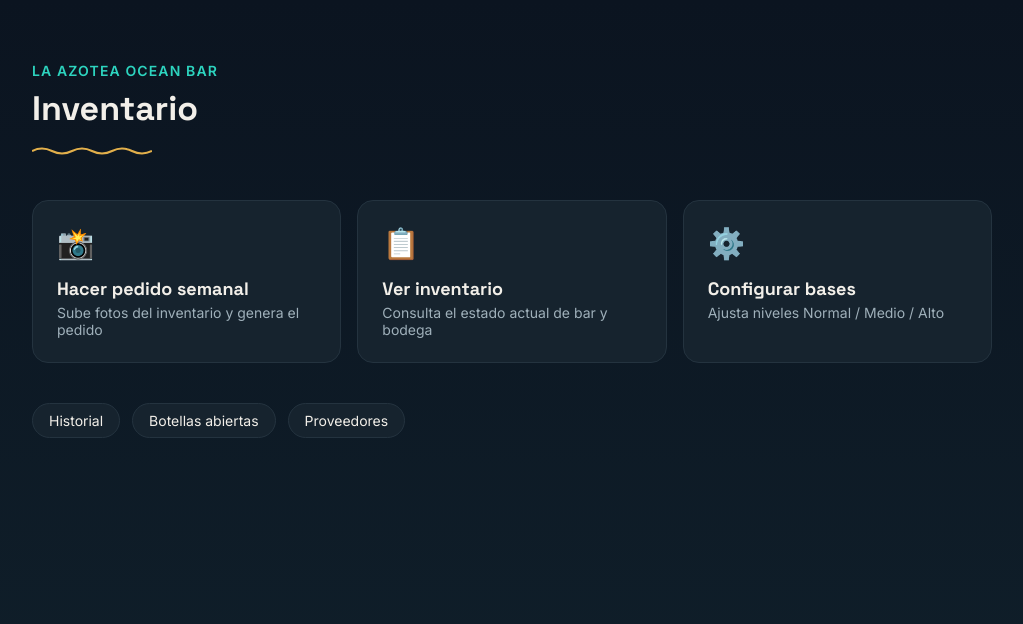
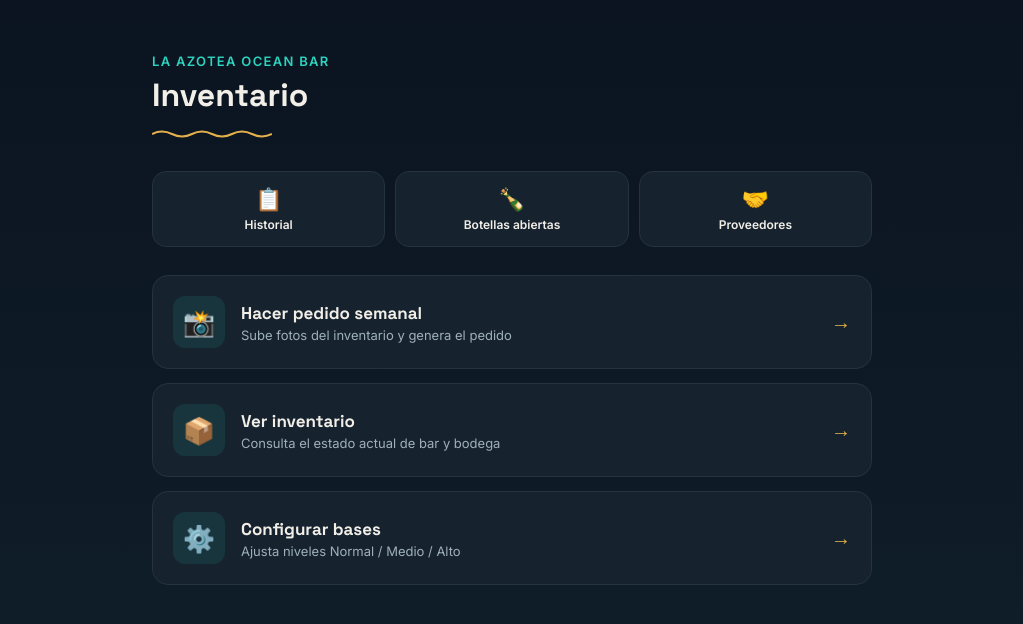
Before and after one commit to pipescratch/Inventario_backend, a Next.js app: page / in a window 1280 px wide. Shown: the top 624 px of the page, without its empty margins (128-1151 px from the left). Built offline with nearby package versions, Linux system fonts and the light colour scheme.

Commit message:
Update page.js

```diff
--- a/app/page.js
+++ b/app/page.js
@@ -10,6 +10,22 @@ const body = Inter({
   weight: ["400", "500", "600"],
 });
 
+const colores = {
+  fondo: "linear-gradient(180deg, #0B1420 0%, #10202B 100%)",
+  tarjeta: "#16232E",
+  borde: "#24333F",
+  texto: "#F2EFE9",
+  textoSecundario: "#9FB0BA",
+  acento: "#2DD4BF",
+  dorado: "#E3B04B",
+};
+
+const accesosRapidos = [
+  { href: "/pedidos-anteriores", label: "Historial", icono: "📋" },
+  { href: "/botellas-abiertas", label: "Botellas abiertas", icono: "🍾" },
+  { href: "/proveedores", label: "Proveedores", icono: "🤝" },
+];
+
 const acciones = [
   {
     href: "/pedido",
@@ -21,7 +37,7 @@ const acciones = [
     href: "/inventario",
     titulo: "Ver inventario",
     detalle: "Consulta el estado actual de bar y bodega",
-    icono: "📋",
+    icono: "📦",
   },
   {
     href: "/configuracion",
@@ -31,38 +47,26 @@ const acciones = [
   },
 ];
 
-const accesosSecundarios = [
-  { href: "/pedidos-anteriores", label: "Historial" },
-  { href: "/botellas-abiertas", label: "Botellas abiertas" },
-  { href: "/proveedores", label: "Proveedores" },
-];
-
 export default function Home() {
   return (
     <main
       style={{
-        background: "linear-gradient(180deg, #0B1420 0%, #10202B 100%)",
+        background: colores.fondo,
         fontFamily: body.style.fontFamily,
         minHeight: "100vh",
       }}
     >
-      <div
-        style={{
-          maxWidth: "960px",
-          margin: "0 auto",
-          padding: "48px 24px",
-        }}
-      >
+      <div style={{ maxWidth: "720px", margin: "0 auto", padding: "40px 20px 56px" }}>
         {/* Encabezado */}
-        <header style={{ marginBottom: "40px" }}>
+        <header style={{ marginBottom: "28px" }}>
           <p
             style={{
-              color: "#2DD4BF",
+              color: colores.acento,
               fontWeight: 600,
-              fontSize: "14px",
-              letterSpacing: "0.08em",
+              fontSize: "13px",
+              letterSpacing: "0.1em",
               textTransform: "uppercase",
-              marginBottom: "8px",
+              marginBottom: "6px",
             }}
           >
             La Azotea Ocean Bar
@@ -70,96 +74,119 @@ export default function Home() {
           <h1
             style={{
               fontFamily: display.style.fontFamily,
-              color: "#F2EFE9",
+              color: colores.texto,
               fontWeight: 700,
-              fontSize: "34px",
+              fontSize: "32px",
               margin: 0,
             }}
           >
             Inventario
           </h1>
 
-          {/* Divisor de firma: línea ondulada dorada */}
-          <svg
-            width="120"
-            height="10"
-            viewBox="0 0 120 10"
-            style={{ marginTop: "16px" }}
-            aria-hidden="true"
-          >
+          {/* Línea ondulada dorada, firma de la marca */}
+          <svg width="120" height="10" viewBox="0 0 120 10" style={{ marginTop: "14px" }} aria-hidden="true">
             <path
               d="M0 5 Q 10 0, 20 5 T 40 5 T 60 5 T 80 5 T 100 5 T 120 5"
               fill="none"
-              stroke="#E3B04B"
+              stroke={colores.dorado}
               strokeWidth="2"
             />
           </svg>
         </header>
 
-        {/* Acciones principales */}
+        {/* Accesos rápidos: tarjetas compactas con ícono, arriba de todo */}
         <section
           style={{
             display: "grid",
-            gridTemplateColumns: "repeat(auto-fit, minmax(220px, 1fr))",
-            gap: "16px",
-            marginBottom: "40px",
+            gridTemplateColumns: "repeat(3, 1fr)",
+            gap: "10px",
+            marginBottom: "28px",
           }}
         >
+          {accesosRapidos.map((a) => (
+            <Link
+              key={a.href}
+              href={a.href}
+              style={{
+                display: "flex",
+                flexDirection: "column",
+                alignItems: "center",
+                gap: "6px",
+                background: colores.tarjeta,
+                border: `1px solid ${colores.borde}`,
+                borderRadius: "14px",
+                padding: "14px 6px",
+                textDecoration: "none",
+              }}
+            >
+              <span style={{ fontSize: "22px" }}>{a.icono}</span>
+              <span
+                style={{
+                  color: colores.texto,
+                  fontSize: "12px",
+                  fontWeight: 600,
+                  textAlign: "center",
+                  lineHeight: 1.2,
+                }}
+              >
+                {a.label}
+              </span>
+            </Link>
+          ))}
+        </section>
+
+        {/* Acciones principales */}
+        <section style={{ display: "grid", gap: "14px" }}>
           {acciones.map((a) => (
             <Link
               key={a.href}
               href={a.href}
               style={{
-                display: "block",
-                background: "#16232E",
-                border: "1px solid #24333F",
+                display: "flex",
+                alignItems: "center",
+                gap: "16px",
+                background: colores.tarjeta,
+                border: `1px solid ${colores.borde}`,
                 borderRadius: "16px",
-                padding: "24px",
+                padding: "20px",
                 textDecoration: "none",
-                color: "inherit",
               }}
             >
-              <div style={{ fontSize: "30px", marginBottom: "16px" }}>
+              <div
+                style={{
+                  fontSize: "26px",
+                  width: "52px",
+                  height: "52px",
+                  borderRadius: "12px",
+                  background: "rgba(45, 212, 191, 0.1)",
+                  display: "flex",
+                  alignItems: "center",
+                  justifyContent: "center",
+                  flexShrink: 0,
+                }}
+              >
                 {a.icono}
               </div>
+              <div style={{ flex: 1 }}>
                 <h2
                   style={{
                     fontFamily: display.style.fontFamily,
-                  color: "#F2EFE9",
+                    color: colores.texto,
                     fontWeight: 700,
-                  fontSize: "18px",
-                  margin: "0 0 4px 0",
+                    fontSize: "17px",
+                    margin: "0 0 3px 0",
                   }}
                 >
                   {a.titulo}
                 </h2>
-              <p style={{ color: "#9FB0BA", fontSize: "14px", margin: 0 }}>
+                <p style={{ color: colores.textoSecundario, fontSize: "13px", margin: 0 }}>
                   {a.detalle}
                 </p>
+              </div>
+              <span style={{ color: colores.dorado, fontSize: "20px" }}>→</span>
             </Link>
           ))}
         </section>
-
-        {/* Accesos secundarios */}
-        <nav style={{ display: "flex", flexWrap: "wrap", gap: "12px" }}>
-          {accesosSecundarios.map((item) => (
-            <Link
-              key={item.href}
-              href={item.href}
-              style={{
-                fontSize: "14px",
-                padding: "8px 16px",
-                borderRadius: "999px",
-                color: "#F2EFE9",
-                border: "1px solid #24333F",
-                background: "#16232E",
-                textDecoration: "none",
-              }}
-            >
-              {item.label}
-            </Link>
-          ))}
-        </nav>
       </div>
     </main>
   );
```
Lines whose indentation alone changed are shown as unchanged.
